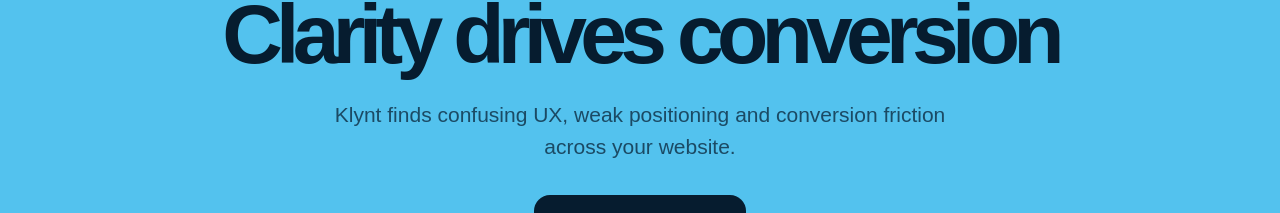
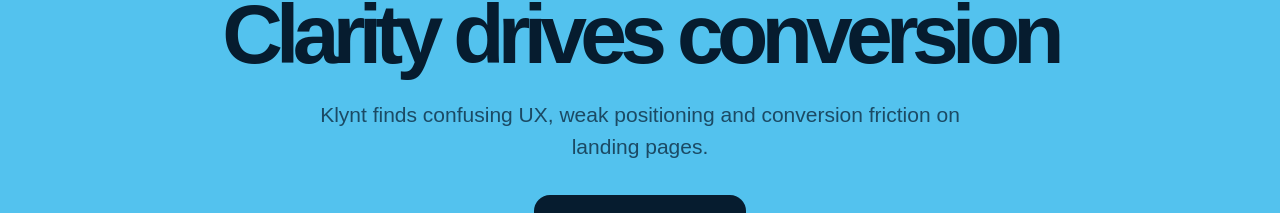
Before and after one commit to samarenkovdmitry/Klynt, a Next.js app: page / in a window 1280 px wide. Shown: the part 142-355 px from the top of the page. Built offline with nearby package versions, Linux system fonts and the light colour scheme; a web font is replaced by a local one.

Commit message:
Landing new subtitle

```diff
--- a/app/(landing)/page.tsx
+++ b/app/(landing)/page.tsx
@@ -112,7 +112,7 @@ export default function Home() {
               md:text-[21px]
             "
           >
-            Klynt finds confusing UX, weak positioning and conversion friction across your website.
+            Klynt finds confusing UX, weak positioning and conversion friction on landing pages.
           </p>
 
           <div className="mt-8 flex flex-col items-center justify-center">
```
